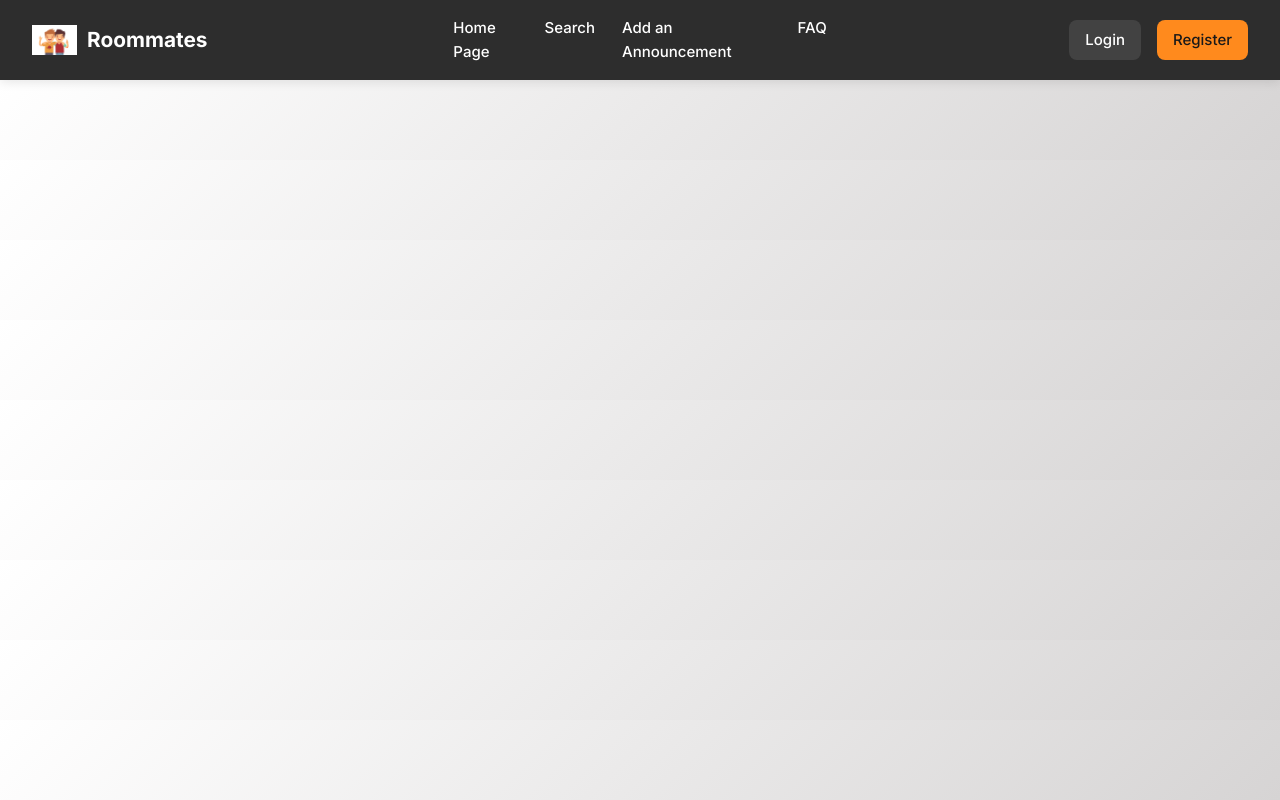
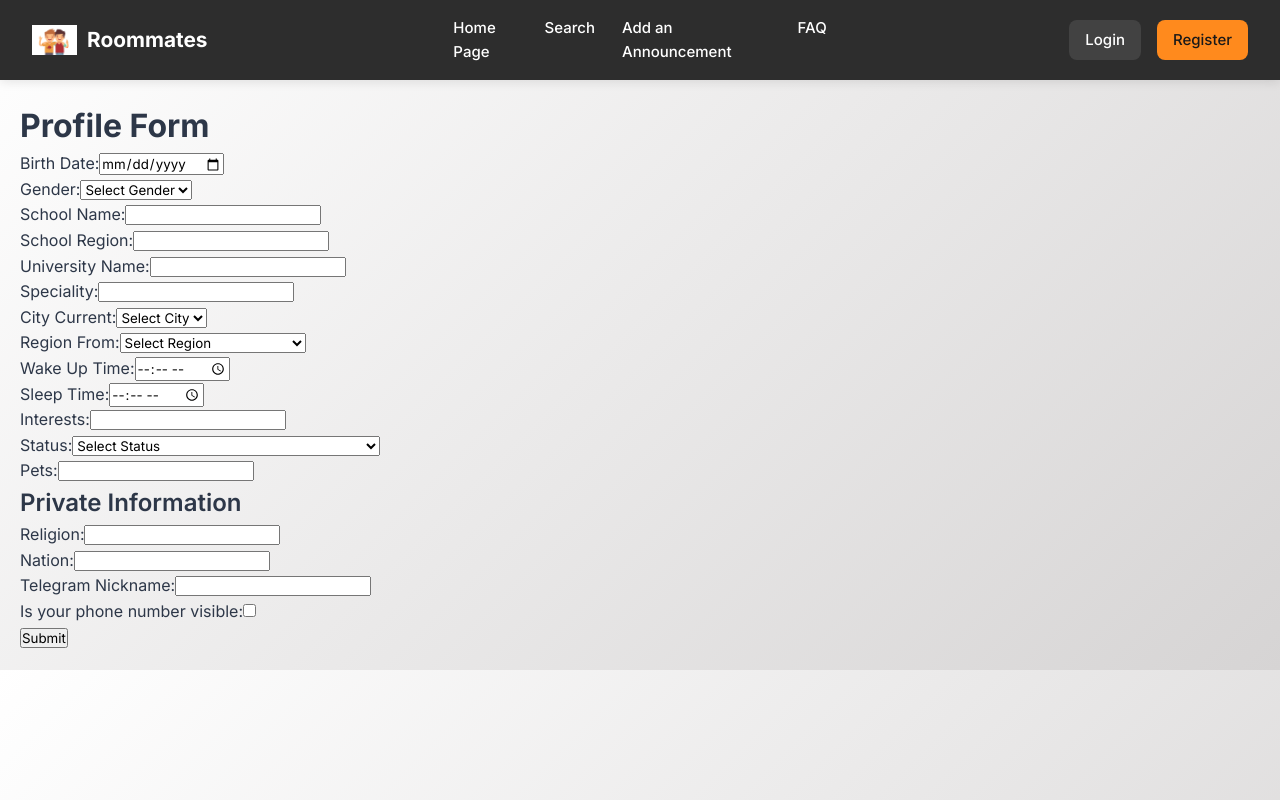
Before and after one commit to vespo777/diploma, a React (Create React App) app in the folder frontend/: page /anceta-page in a window 1280 px wide. Built offline with nearby package versions, Linux system fonts and the light colour scheme.

Commit message:
last updates

```diff
--- a/frontend/src/App.jsx
+++ b/frontend/src/App.jsx
@@ -13,6 +13,7 @@ import ApartmentsPage from './pages/ApartmentsPage';
 import FAQPage from './pages/Help';
 import ProfilePage from './pages/ProfilePage';
 import ProfileIDPage from './pages/ProfileIDPage'
+import AncetaPage from './pages/AncetaPage';
 import './index.css';
 import './styles/navbar.css';
 import './styles/HomePage.css';
@@ -37,6 +38,7 @@ function App() {
             <Route path="/faq" element={<FAQPage />} />
             <Route path="/profile" element={<ProfilePage />} />
             <Route path="/profile/:id" element={<ProfileIDPage />} />
+            <Route path="/anceta-page" element={<AncetaPage />} />
           </Routes>
         </div>
       </AuthProvider>
--- /dev/null
+++ b/frontend/src/pages/AncetaPage.jsx
@@ -0,0 +1,243 @@
+// AncetaPage.jsx
+import React, { useState } from "react";
+
+const regions = [
+    "Almaty Region",
+    "Nur-Sultan Region",
+    "Shymkent Region",
+    "East-Kazakhstan Region",
+    "West-Kazakhstan Region",
+    "South-Kazakhstan Region",
+    "North-Kazakhstan Region",
+    "Karaganda Region",
+    "Atyrau Region",
+    "Aktobe Region",
+    "Kostanay Region",
+    "Pavlodar Region",
+    "Mangystau Region",
+    "Kyzylorda Region",
+    "Akmola Region",
+    // Добавить остальные регионы здесь
+];
+
+const AncetaPage = () => {
+    const [formData, setFormData] = useState({
+        birthDate: "",
+        gender: "",
+        schoolName: "",
+        schoolRegion: "",
+        universityName: "",
+        speciality: "",
+        cityCurrent: "",
+        regionFrom: "",
+        wakeUpTime: "",
+        sleepTime: "",
+        interests: "",
+        status: "",
+        pets: "",
+        religion: "",
+        nation: "",
+        telegramNickname: "",
+        isPhoneVisible: false,
+    });
+
+    const handleChange = (e) => {
+        const { name, value, type, checked } = e.target;
+        setFormData({
+            ...formData,
+            [name]: type === "checkbox" ? checked : value,
+        });
+    };
+
+    const handleSubmit = (e) => {
+        e.preventDefault();
+        console.log("Form Data Submitted:", formData);
+        // Отправка данных на сервер
+    };
+
+    return (
+        <div style={{ padding: "20px" }}>
+            <h1>Profile Form</h1>
+            <form onSubmit={handleSubmit}>
+                <div>
+                    <label>Birth Date:</label>
+                    <input
+                        type="date"
+                        name="birthDate"
+                        value={formData.birthDate}
+                        onChange={handleChange}
+                    />
+                </div>
+                <div>
+                    <label>Gender:</label>
+                    <select
+                        name="gender"
+                        value={formData.gender}
+                        onChange={handleChange}
+                    >
+                        <option value="">Select Gender</option>
+                        <option value="Male">Male</option>
+                        <option value="Female">Female</option>
+                        <option value="Other">Other</option>
+                    </select>
+                </div>
+                <div>
+                    <label>School Name:</label>
+                    <input
+                        type="text"
+                        name="schoolName"
+                        value={formData.schoolName}
+                        onChange={handleChange}
+                    />
+                </div>
+                <div>
+                    <label>School Region:</label>
+                    <input
+                        type="text"
+                        name="schoolRegion"
+                        value={formData.schoolRegion}
+                        onChange={handleChange}
+                    />
+                </div>
+                <div>
+                    <label>University Name:</label>
+                    <input
+                        type="text"
+                        name="universityName"
+                        value={formData.universityName}
+                        onChange={handleChange}
+                    />
+                </div>
+                <div>
+                    <label>Speciality:</label>
+                    <input
+                        type="text"
+                        name="speciality"
+                        value={formData.speciality}
+                        onChange={handleChange}
+                    />
+                </div>
+                <div>
+                    <label>City Current:</label>
+                    <select
+                        name="cityCurrent"
+                        value={formData.cityCurrent}
+                        onChange={handleChange}
+                    >
+                        <option value="">Select City</option>
+                        <option value="Almaty">Almaty</option>
+                        <option value="Nur-Sultan">Nur-Sultan</option>
+                    </select>
+                </div>
+                <div>
+                    <label>Region From:</label>
+                    <select
+                        name="regionFrom"
+                        value={formData.regionFrom}
+                        onChange={handleChange}
+                    >
+                        <option value="">Select Region</option>
+                        {regions.map((region, index) => (
+                            <option key={index} value={region}>
+                                {region}
+                            </option>
+                        ))}
+                    </select>
+                </div>
+                <div>
+                    <label>Wake Up Time:</label>
+                    <input
+                        type="time"
+                        name="wakeUpTime"
+                        value={formData.wakeUpTime}
+                        onChange={handleChange}
+                    />
+                </div>
+                <div>
+                    <label>Sleep Time:</label>
+                    <input
+                        type="time"
+                        name="sleepTime"
+                        value={formData.sleepTime}
+                        onChange={handleChange}
+                    />
+                </div>
+                <div>
+                    <label>Interests:</label>
+                    <input
+                        type="text"
+                        name="interests"
+                        value={formData.interests}
+                        onChange={handleChange}
+                    />
+                </div>
+                <div>
+                    <label>Status:</label>
+                    <select
+                        name="status"
+                        value={formData.status}
+                        onChange={handleChange}
+                    >
+                        <option value="">Select Status</option>
+                        <option value="1">
+                            I am roommate and I don't have an apartment
+                        </option>
+                        <option value="2">I am roommate and I have an apartment</option>
+                        <option value="3">Not searching</option>
+                    </select>
+                </div>
+                <div>
+                    <label>Pets:</label>
+                    <input
+                        type="text"
+                        name="pets"
+                        value={formData.pets}
+                        onChange={handleChange}
+                    />
+                </div>
+                <div>
+                    <h2>Private Information</h2>
+                    <label>Religion:</label>
+                    <input
+                        type="text"
+                        name="religion"
+                        value={formData.religion}
+                        onChange={handleChange}
+                    />
+                </div>
+                <div>
+                    <label>Nation:</label>
+                    <input
+                        type="text"
+                        name="nation"
+                        value={formData.nation}
+                        onChange={handleChange}
+                    />
+                </div>
+                <div>
+                    <label>Telegram Nickname:</label>
+                    <input
+                        type="text"
+                        name="telegramNickname"
+                        value={formData.telegramNickname}
+                        onChange={handleChange}
+                    />
+                </div>
+                <div>
+                    <label>
+                        Is your phone number visible:
+                        <input
+                            type="checkbox"
+                            name="isPhoneVisible"
+                            checked={formData.isPhoneVisible}
+                            onChange={handleChange}
+                        />
+                    </label>
+                </div>
+                <button type="submit">Submit</button>
+            </form>
+        </div>
+    );
+};
+
+export default AncetaPage;
```
Also changed, not shown: frontend/src/contexts/AuthContext.jsx (deleted).
